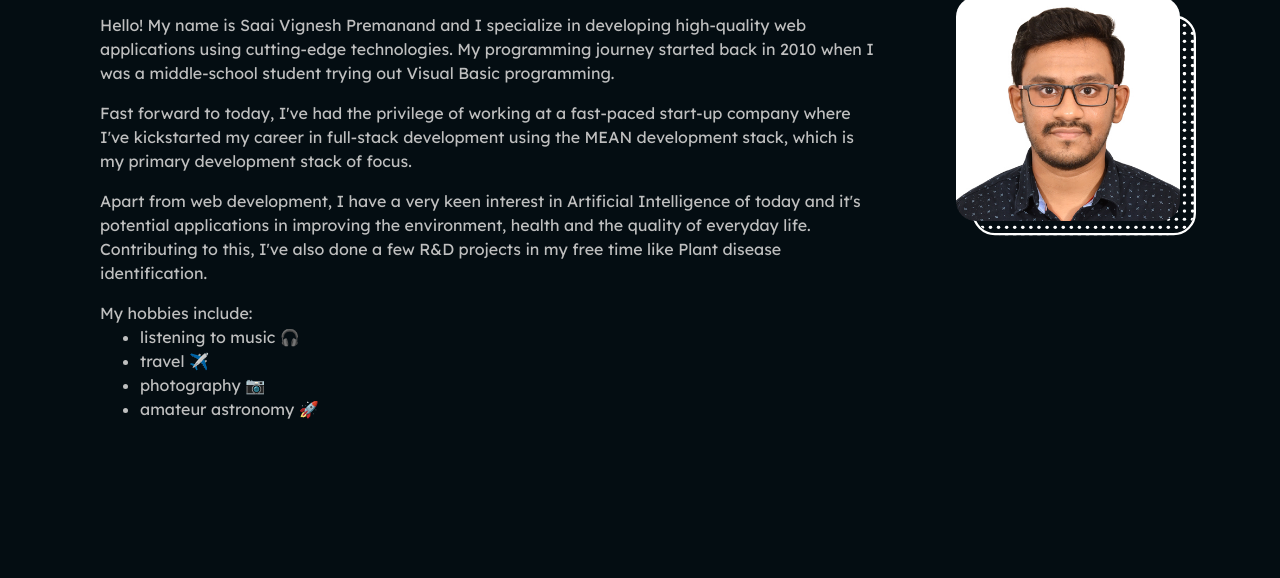
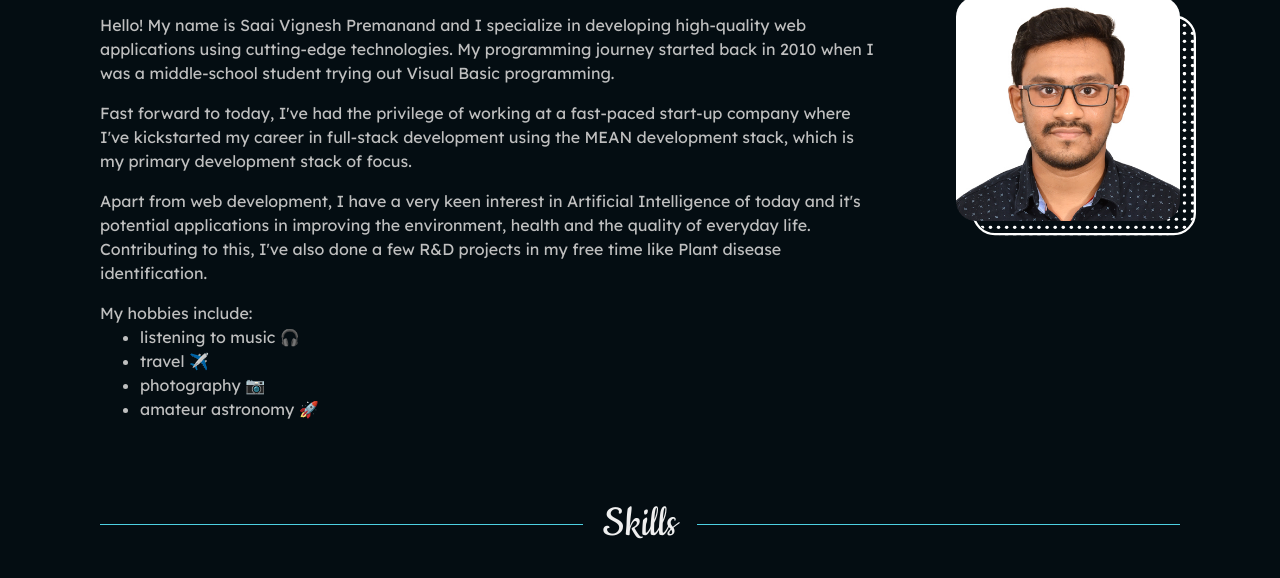
Before and after one commit to saaivignesh20/saaivignesh20.github.io, a plain HTML site: page index.html in a window 1280 px wide. Shown: the part 710-1288 px from the top of the page. Before the commit the page ends 1197 px from the top, so only its background shows below. Drawn offline with Linux system fonts and the light colour scheme.

Commit message:
skills section started

```diff
--- a/css/main.css
+++ b/css/main.css
@@ -281,16 +281,17 @@ main section.introduction .description {
 }
 
 /* About Me */
-main section.about-me .heading {
+main section .heading {
     font-family: "Cookie", sans-serif;
     font-size: 48px;
     text-align: center;
     font-weight: 100;
     position: relative;
     margin-bottom: 0;
+    margin-top: 0;
 }
 
-main section.about-me .heading span {
+main section .heading span {
     position: relative;
     display: inline-block;
     padding: 10px 20px;
@@ -298,7 +299,7 @@ main section.about-me .heading span {
     z-index: 9;
 }
 
-main section.about-me .heading:after {
+main section .heading:after {
     content: "";
     position: absolute;
     top: 50%;
--- a/index.html
+++ b/index.html
@@ -103,7 +103,9 @@
                         </div>
                     </div>
                 </section>
-                <section class="skills"></section>
+                <section class="skills">
+                    <h1 class="heading"><span> Skills </span></h1>
+                </section>
                 <section class="experience"></section>
                 <section class="projects"></section>
                 <section class="contact"></section>
```
